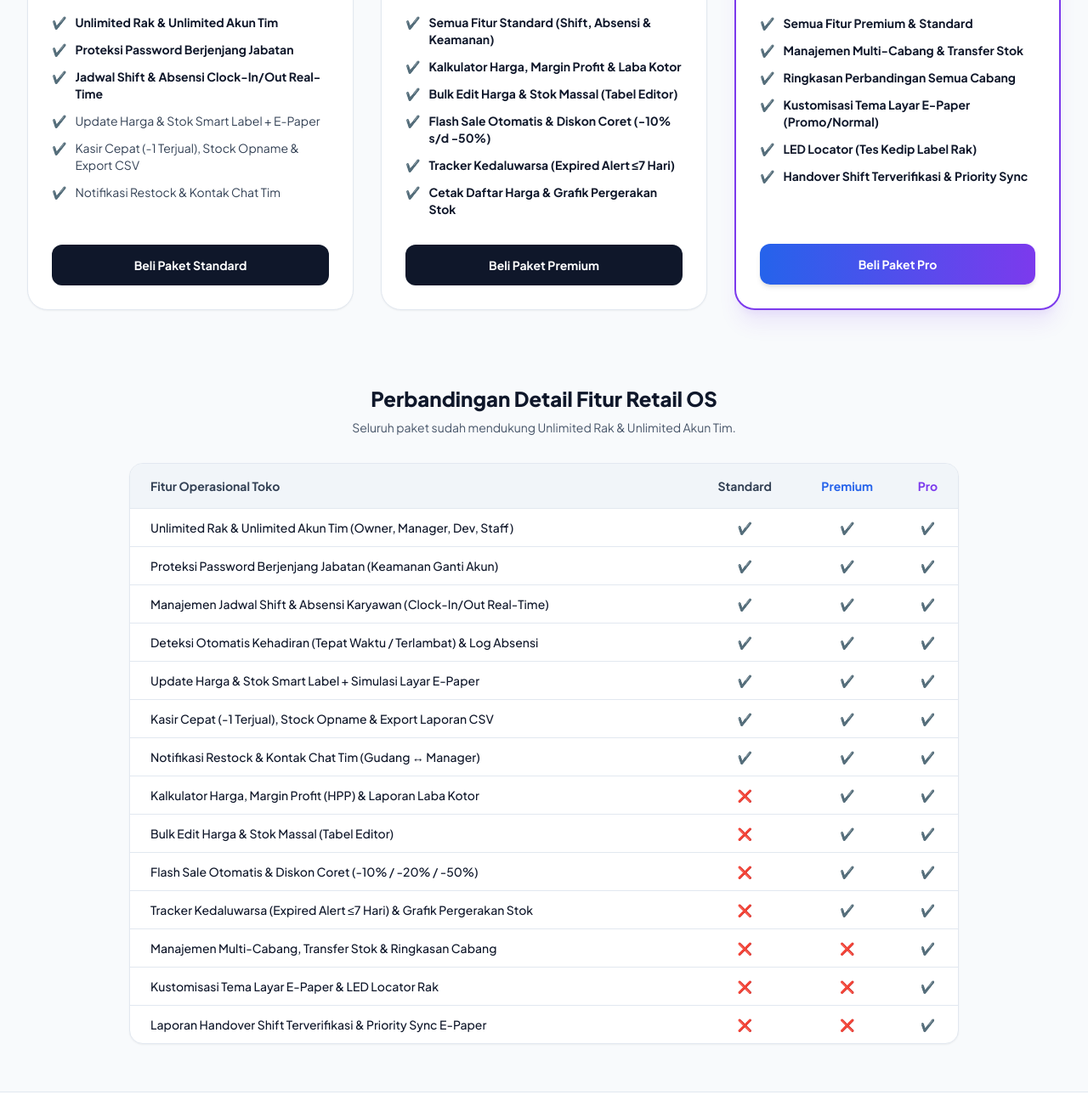
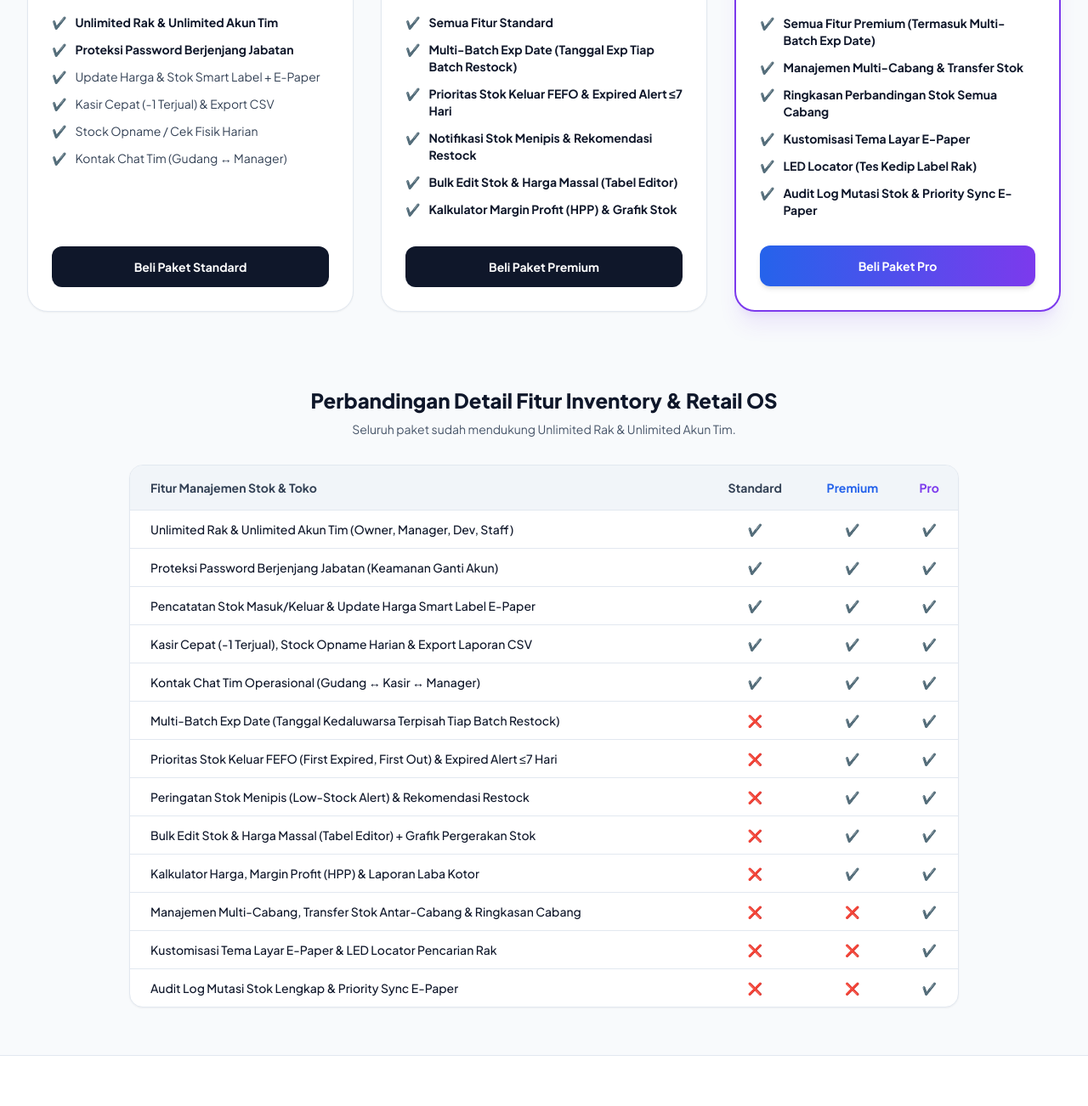
Before and after one commit to NatanC-op/app, a plain HTML site: page index.html in a window 1280 px wide. Shown: the part 684-1986 px from the top of the page at 85% size. Drawn offline with nearby package versions, Linux system fonts and the light colour scheme.

Commit message:
Update index.html

```diff
--- a/index.html
+++ b/index.html
@@ -3,7 +3,7 @@
 <head>
   <meta charset="UTF-8" />
   <meta name="viewport" content="width=device-width, initial-scale=1.0" />
-  <title>Storify — Smart Label & Retail OS</title>
+  <title>Storify — Smart Label & Inventory OS</title>
   <script src="https://cdn.tailwindcss.com"></script>
   <link href="https://fonts.googleapis.com/css2?family=Plus+Jakarta+Sans:wght@400;500;600;700;800&display=swap" rel="stylesheet">
   <style>
@@ -38,13 +38,13 @@
   <section class="bg-gradient-to-b from-blue-50/80 via-white to-slate-50 pt-14 pb-12">
     <div class="max-w-4xl mx-auto px-4 sm:px-6 text-center">
       <span class="inline-flex items-center gap-2 px-3.5 py-1.5 rounded-full bg-blue-100 text-blue-700 text-xs font-bold uppercase tracking-wider mb-4">
-        🎟️ Smart Label & Retail OS
+        📦 Smart Label & Inventory OS
       </span>
       <h1 class="text-4xl sm:text-5xl font-extrabold text-slate-900 tracking-tight leading-tight mb-4">
         Dapatkan Kode Aktivasi <span class="text-transparent bg-clip-text bg-gradient-to-r from-blue-600 to-violet-600">Storify</span>
       </h1>
       <p class="text-base sm:text-lg text-slate-600 max-w-2xl mx-auto mb-7">
-        Semua paket bebas batasan jumlah rak & akun tim. Pilih paket <b>Standard</b>, <b>Premium</b>, atau <b>Pro</b> untuk mendapatkan <b>Kode Lisensi</b> aplikasi Anda.
+        Kontrol stok akurat hingga ke level <b>Batch & Tanggal Kedaluwarsa</b>. Semua paket bebas batasan jumlah rak & akun tim.
       </p>
     </div>
   </section>
@@ -70,13 +70,13 @@
 
   <!-- Tabel Perbandingan Fitur Lengkap -->
   <section id="perbandingan" class="py-14 max-w-5xl mx-auto px-4 sm:px-6">
-    <h2 class="text-2xl font-extrabold text-center text-slate-900 mb-2">Perbandingan Detail Fitur Retail OS</h2>
+    <h2 class="text-2xl font-extrabold text-center text-slate-900 mb-2">Perbandingan Detail Fitur Inventory & Retail OS</h2>
     <p class="text-sm text-slate-600 text-center mb-8">Seluruh paket sudah mendukung Unlimited Rak & Unlimited Akun Tim.</p>
     <div class="overflow-x-auto bg-white rounded-2xl border border-slate-200 shadow-sm">
       <table class="w-full text-sm text-left">
         <thead class="bg-slate-100 text-slate-700 font-bold border-b border-slate-200">
           <tr>
-            <th class="py-4 px-6">Fitur Operasional Toko</th>
+            <th class="py-4 px-6">Fitur Manajemen Stok & Toko</th>
             <th class="py-4 px-4 text-center">Standard</th>
             <th class="py-4 px-4 text-center text-blue-600">Premium</th>
             <th class="py-4 px-4 text-center text-violet-600">Pro</th>
@@ -96,32 +96,44 @@
             <td class="py-3 px-4 text-center text-emerald-600 font-bold">✔️</td>
           </tr>
           <tr>
-            <td class="py-3 px-6 font-medium">Manajemen Jadwal Shift & Absensi Karyawan (Clock-In/Out Real-Time)</td>
+            <td class="py-3 px-6 font-medium">Pencatatan Stok Masuk/Keluar & Update Harga Smart Label E-Paper</td>
             <td class="py-3 px-4 text-center text-emerald-600 font-bold">✔️</td>
             <td class="py-3 px-4 text-center text-emerald-600 font-bold">✔️</td>
             <td class="py-3 px-4 text-center text-emerald-600 font-bold">✔️</td>
           </tr>
           <tr>
-            <td class="py-3 px-6 font-medium">Deteksi Otomatis Kehadiran (Tepat Waktu / Terlambat) & Log Absensi</td>
+            <td class="py-3 px-6 font-medium">Kasir Cepat (-1 Terjual), Stock Opname Harian & Export Laporan CSV</td>
             <td class="py-3 px-4 text-center text-emerald-600 font-bold">✔️</td>
             <td class="py-3 px-4 text-center text-emerald-600 font-bold">✔️</td>
             <td class="py-3 px-4 text-center text-emerald-600 font-bold">✔️</td>
           </tr>
           <tr>
-            <td class="py-3 px-6 font-medium">Update Harga & Stok Smart Label + Simulasi Layar E-Paper</td>
+            <td class="py-3 px-6 font-medium">Kontak Chat Tim Operasional (Gudang ↔ Kasir ↔ Manager)</td>
             <td class="py-3 px-4 text-center text-emerald-600 font-bold">✔️</td>
             <td class="py-3 px-4 text-center text-emerald-600 font-bold">✔️</td>
             <td class="py-3 px-4 text-center text-emerald-600 font-bold">✔️</td>
           </tr>
           <tr>
-            <td class="py-3 px-6 font-medium">Kasir Cepat (-1 Terjual), Stock Opname & Export Laporan CSV</td>
-            <td class="py-3 px-4 text-center text-emerald-600 font-bold">✔️</td>
+            <td class="py-3 px-6 font-medium">Multi-Batch Exp Date (Tanggal Kedaluwarsa Terpisah Tiap Batch Restock)</td>
+            <td class="py-3 px-4 text-center text-slate-400">❌</td>
             <td class="py-3 px-4 text-center text-emerald-600 font-bold">✔️</td>
             <td class="py-3 px-4 text-center text-emerald-600 font-bold">✔️</td>
           </tr>
           <tr>
-            <td class="py-3 px-6 font-medium">Notifikasi Restock & Kontak Chat Tim (Gudang ↔ Manager)</td>
+            <td class="py-3 px-6 font-medium">Prioritas Stok Keluar FEFO (First Expired, First Out) & Expired Alert ≤7 Hari</td>
+            <td class="py-3 px-4 text-center text-slate-400">❌</td>
             <td class="py-3 px-4 text-center text-emerald-600 font-bold">✔️</td>
+            <td class="py-3 px-4 text-center text-emerald-600 font-bold">✔️</td>
+          </tr>
+          <tr>
+            <td class="py-3 px-6 font-medium">Peringatan Stok Menipis (Low-Stock Alert) & Rekomendasi Restock</td>
+            <td class="py-3 px-4 text-center text-slate-400">❌</td>
+            <td class="py-3 px-4 text-center text-emerald-600 font-bold">✔️</td>
+            <td class="py-3 px-4 text-center text-emerald-600 font-bold">✔️</td>
+          </tr>
+          <tr>
+            <td class="py-3 px-6 font-medium">Bulk Edit Stok & Harga Massal (Tabel Editor) + Grafik Pergerakan Stok</td>
+            <td class="py-3 px-4 text-center text-slate-400">❌</td>
             <td class="py-3 px-4 text-center text-emerald-600 font-bold">✔️</td>
             <td class="py-3 px-4 text-center text-emerald-600 font-bold">✔️</td>
           </tr>
@@ -132,37 +144,19 @@
             <td class="py-3 px-4 text-center text-emerald-600 font-bold">✔️</td>
           </tr>
           <tr>
-            <td class="py-3 px-6 font-medium">Bulk Edit Harga & Stok Massal (Tabel Editor)</td>
-            <td class="py-3 px-4 text-center text-slate-400">❌</td>
-            <td class="py-3 px-4 text-center text-emerald-600 font-bold">✔️</td>
-            <td class="py-3 px-4 text-center text-emerald-600 font-bold">✔️</td>
-          </tr>
-          <tr>
-            <td class="py-3 px-6 font-medium">Flash Sale Otomatis & Diskon Coret (-10% / -20% / -50%)</td>
-            <td class="py-3 px-4 text-center text-slate-400">❌</td>
-            <td class="py-3 px-4 text-center text-emerald-600 font-bold">✔️</td>
-            <td class="py-3 px-4 text-center text-emerald-600 font-bold">✔️</td>
-          </tr>
-          <tr>
-            <td class="py-3 px-6 font-medium">Tracker Kedaluwarsa (Expired Alert ≤7 Hari) & Grafik Pergerakan Stok</td>
-            <td class="py-3 px-4 text-center text-slate-400">❌</td>
-            <td class="py-3 px-4 text-center text-emerald-600 font-bold">✔️</td>
-            <td class="py-3 px-4 text-center text-emerald-600 font-bold">✔️</td>
-          </tr>
-          <tr>
-            <td class="py-3 px-6 font-medium">Manajemen Multi-Cabang, Transfer Stok & Ringkasan Cabang</td>
+            <td class="py-3 px-6 font-medium">Manajemen Multi-Cabang, Transfer Stok Antar-Cabang & Ringkasan Cabang</td>
             <td class="py-3 px-4 text-center text-slate-400">❌</td>
             <td class="py-3 px-4 text-center text-slate-400">❌</td>
             <td class="py-3 px-4 text-center text-emerald-600 font-bold">✔️</td>
           </tr>
           <tr>
-            <td class="py-3 px-6 font-medium">Kustomisasi Tema Layar E-Paper & LED Locator Rak</td>
+            <td class="py-3 px-6 font-medium">Kustomisasi Tema Layar E-Paper & LED Locator Pencarian Rak</td>
             <td class="py-3 px-4 text-center text-slate-400">❌</td>
             <td class="py-3 px-4 text-center text-slate-400">❌</td>
             <td class="py-3 px-4 text-center text-emerald-600 font-bold">✔️</td>
           </tr>
           <tr>
-            <td class="py-3 px-6 font-medium">Laporan Handover Shift Terverifikasi & Priority Sync E-Paper</td>
+            <td class="py-3 px-6 font-medium">Audit Log Mutasi Stok Lengkap & Priority Sync E-Paper</td>
             <td class="py-3 px-4 text-center text-slate-400">❌</td>
             <td class="py-3 px-4 text-center text-slate-400">❌</td>
             <td class="py-3 px-4 text-center text-emerald-600 font-bold">✔️</td>
@@ -197,7 +191,7 @@
           <div>
             <span class="px-3 py-1 rounded-lg bg-violet-100 text-violet-700 text-xs font-bold">Minimarket Pack (25 Unit)</span>
             <h3 class="text-lg font-extrabold text-slate-900 mt-3">Paket 25x Smart Label 2.9"</h3>
-            <p class="text-sm text-slate-600 mt-2">Layar lebih besar untuk promo dinamis, harga coret & barcode produk. Termasuk rel rak.</p>
+            <p class="text-sm text-slate-600 mt-2">Layar lebih besar untuk info stok, harga & barcode produk. Termasuk rel rak.</p>
           </div>
           <div class="mt-6 pt-4 border-t border-slate-200 flex items-center justify-between">
             <span class="text-lg font-extrabold text-slate-900">Rp 1.950.000</span>
@@ -326,16 +320,16 @@
         badge: 'DASAR',
         badgeStyle: 'bg-slate-600 text-white',
         name: 'Standard',
-        desc: 'Operasional Toko Lengkap',
+        desc: 'Kontrol Stok Harian Toko',
         popular: false,
         prices: { Mingguan: 54000, Bulanan: 195000, Tahunan: 2120000 },
         features: [
           { text: 'Unlimited Rak & Unlimited Akun Tim', ok: true, bold: true },
           { text: 'Proteksi Password Berjenjang Jabatan', ok: true, bold: true },
-          { text: 'Jadwal Shift & Absensi Clock-In/Out Real-Time', ok: true, bold: true },
           { text: 'Update Harga & Stok Smart Label + E-Paper', ok: true },
-          { text: 'Kasir Cepat (-1 Terjual), Stock Opname & Export CSV', ok: true },
-          { text: 'Notifikasi Restock & Kontak Chat Tim', ok: true },
+          { text: 'Kasir Cepat (-1 Terjual) & Export CSV', ok: true },
+          { text: 'Stock Opname / Cek Fisik Harian', ok: true },
+          { text: 'Kontak Chat Tim (Gudang ↔ Manager)', ok: true },
         ]
       },
       {
@@ -344,16 +338,16 @@
         badge: 'POPULER',
         badgeStyle: 'bg-blue-600 text-white',
         name: 'Premium',
-        desc: 'Otomasi Promo & Profit',
+        desc: 'Manajemen Batch, Exp Date & Profit',
         popular: false,
         prices: { Mingguan: 76000, Bulanan: 350000, Tahunan: 3795000 },
         features: [
-          { text: 'Semua Fitur Standard (Shift, Absensi & Keamanan)', ok: true, bold: true },
-          { text: 'Kalkulator Harga, Margin Profit & Laba Kotor', ok: true, bold: true },
-          { text: 'Bulk Edit Harga & Stok Massal (Tabel Editor)', ok: true, bold: true },
-          { text: 'Flash Sale Otomatis & Diskon Coret (-10% s/d -50%)', ok: true, bold: true },
-          { text: 'Tracker Kedaluwarsa (Expired Alert ≤7 Hari)', ok: true, bold: true },
-          { text: 'Cetak Daftar Harga & Grafik Pergerakan Stok', ok: true, bold: true },
+          { text: 'Semua Fitur Standard', ok: true, bold: true },
+          { text: 'Multi-Batch Exp Date (Tanggal Exp Tiap Batch Restock)', ok: true, bold: true },
+          { text: 'Prioritas Stok Keluar FEFO & Expired Alert ≤7 Hari', ok: true, bold: true },
+          { text: 'Notifikasi Stok Menipis & Rekomendasi Restock', ok: true, bold: true },
+          { text: 'Bulk Edit Stok & Harga Massal (Tabel Editor)', ok: true, bold: true },
+          { text: 'Kalkulator Margin Profit (HPP) & Grafik Stok', ok: true, bold: true },
         ]
       },
       {
@@ -362,16 +356,16 @@
         badge: '⭐ PRIORITAS ENTERPRISE',
         badgeStyle: 'bg-gradient-to-r from-blue-600 to-violet-600 text-white',
         name: 'Pro',
-        desc: 'Prioritas & Multi-Cabang',
+        desc: 'Multi-Cabang & Audit Stok Lengkap',
         popular: true,
         prices: { Mingguan: 155000, Bulanan: 535000, Tahunan: 6050000 },
         features: [
-          { text: 'Semua Fitur Premium & Standard', ok: true, bold: true },
+          { text: 'Semua Fitur Premium (Termasuk Multi-Batch Exp Date)', ok: true, bold: true },
           { text: 'Manajemen Multi-Cabang & Transfer Stok', ok: true, bold: true },
-          { text: 'Ringkasan Perbandingan Semua Cabang', ok: true, bold: true },
-          { text: 'Kustomisasi Tema Layar E-Paper (Promo/Normal)', ok: true, bold: true },
+          { text: 'Ringkasan Perbandingan Stok Semua Cabang', ok: true, bold: true },
+          { text: 'Kustomisasi Tema Layar E-Paper', ok: true, bold: true },
           { text: 'LED Locator (Tes Kedip Label Rak)', ok: true, bold: true },
-          { text: 'Handover Shift Terverifikasi & Priority Sync', ok: true, bold: true },
+          { text: 'Audit Log Mutasi Stok & Priority Sync E-Paper', ok: true, bold: true },
         ]
       }
     ];
```
